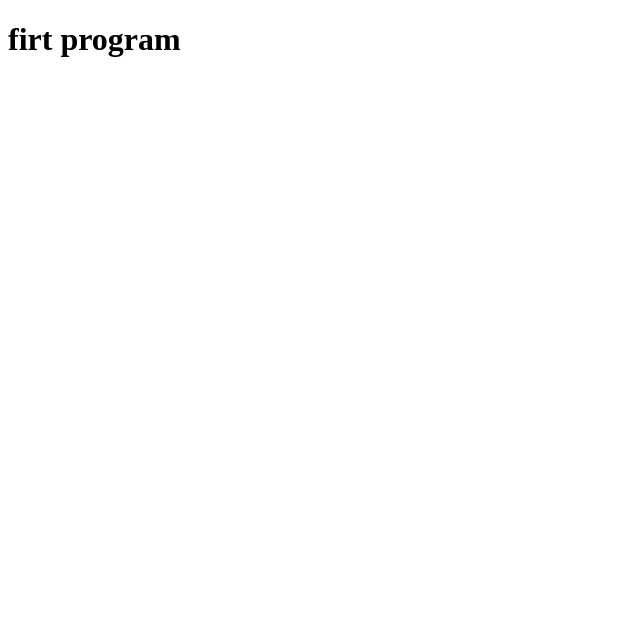
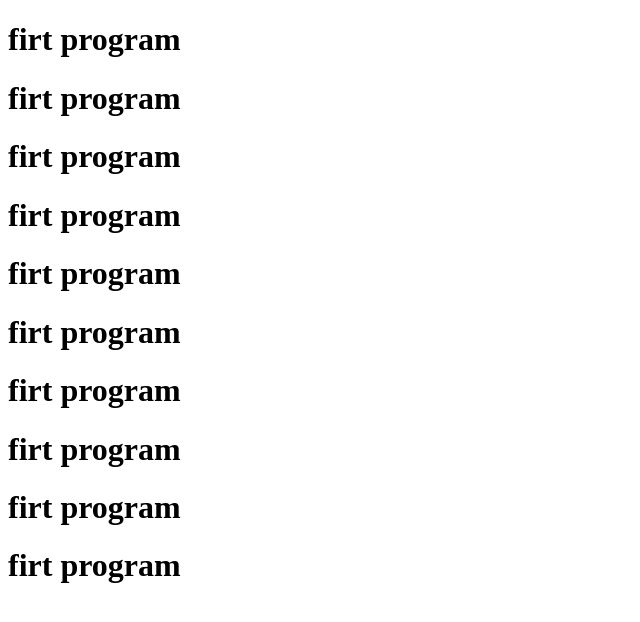
Before and after one commit to ma-shamshiri/Train, a plain HTML site: page index.html in a window 1280 px wide. Shown: the whole page, without its empty margins (0-640 px from the left). Drawn offline with Linux system fonts and the light colour scheme.

Commit message:
Update index.html

```diff
--- a/index.html
+++ b/index.html
@@ -9,6 +9,15 @@
 
 <body>
     <h1>firt program</h1>
+    <h1>firt program</h1>
+    <h1>firt program</h1>
+    <h1>firt program</h1>
+    <h1>firt program</h1>
+    <h1>firt program</h1>
+    <h1>firt program</h1>
+    <h1>firt program</h1>
+    <h1>firt program</h1>
+    <h1>firt program</h1>
 </body>
 
 </html>
```
